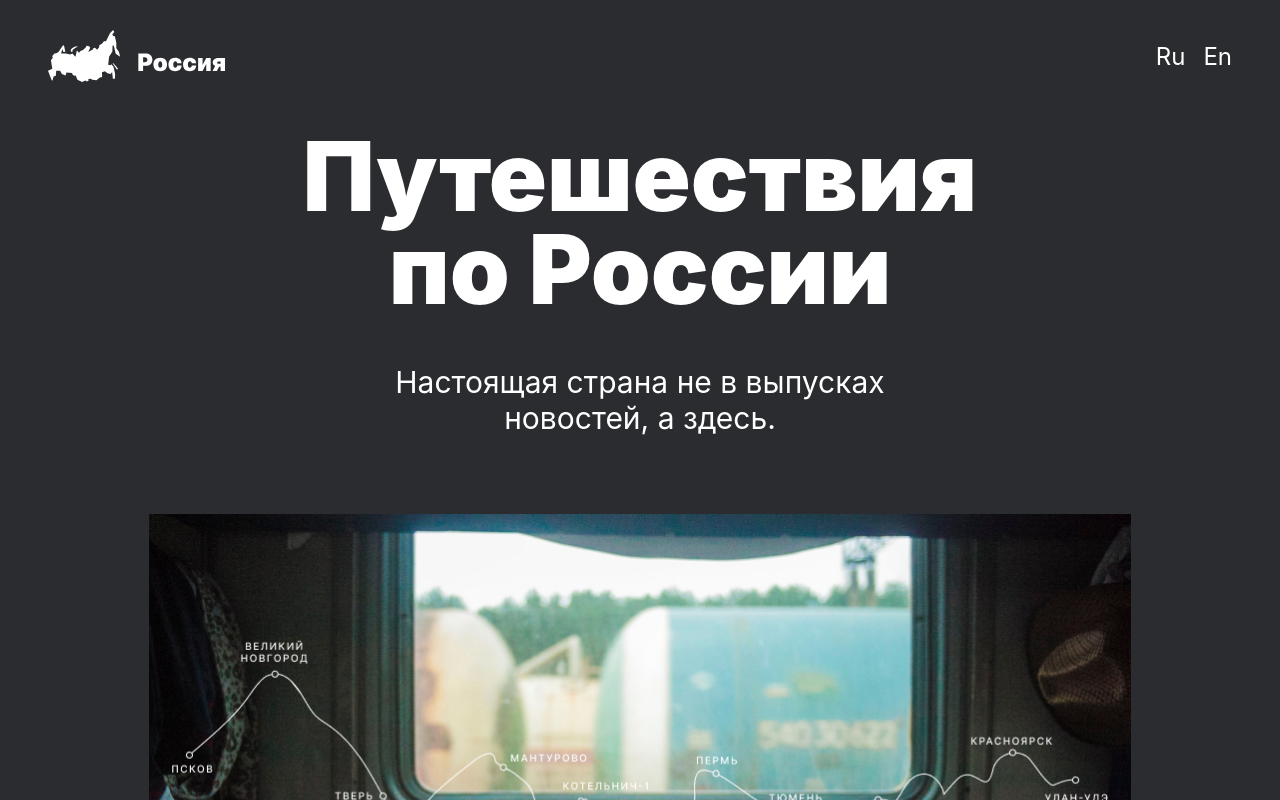
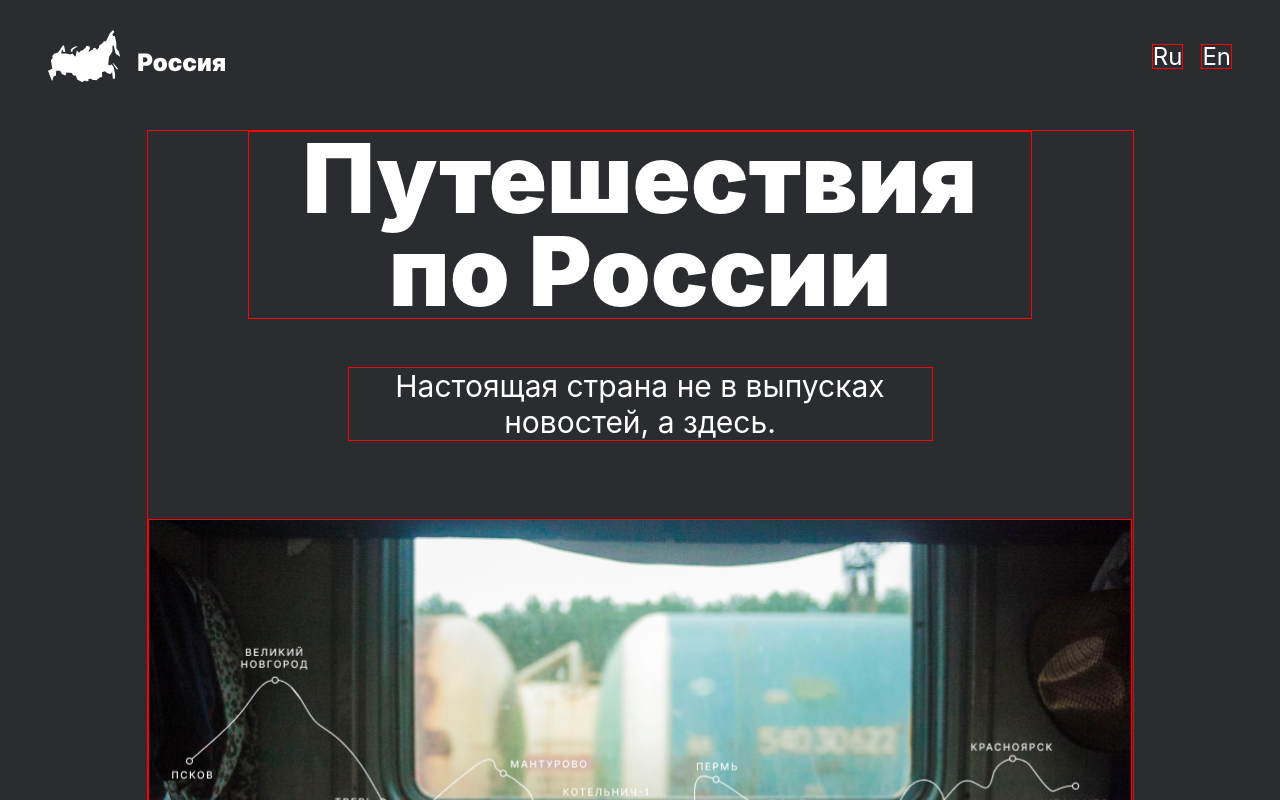
Before and after one commit to TuretskayaIrina/russian-travel, a plain HTML site: page index.html in a window 1280 px wide. Shown: the top 800 px of the page. Drawn offline with Linux system fonts and the light colour scheme.

Commit message:
14th commit

```diff
--- a/blocks/comments/comments.css
+++ b/blocks/comments/comments.css
@@ -4,7 +4,7 @@
 
 .comments {
   max-width: 1184px;
-  margin: 102px auto;
+  margin: 0 auto;
   color: #FFFFFF;
   display: flex;
   flex-direction: column;
--- a/blocks/content-title/content-title.css
+++ b/blocks/content-title/content-title.css
@@ -6,4 +6,5 @@
   max-width: 800px;
   margin: 0 auto 48px;
   color: #fff;
+  white-space: pre-wrap;
 }
--- a/blocks/header/__lang/_active/header__lang_active.css
+++ /dev/null
@@ -1,3 +0,0 @@
-.header__lang_active{
-  text-decoration: underline;
-}
--- a/blocks/header/__lang/header__lang.css
+++ b/blocks/header/__lang/header__lang.css
@@ -1,5 +1,3 @@
-@import url('./_active/header__lang_active.css');
-
 .header__lang {
   text-decoration: none;
   color: white;
@@ -15,4 +13,5 @@
 .header__lang:hover {
   transition: .2s;
   opacity: .7;
+  text-decoration: underline;
 }
--- a/blocks/page/page.css
+++ b/blocks/page/page.css
@@ -4,4 +4,5 @@
   min-width: 320px;
   margin: auto;
   font-family: "Inter", Arial, sans-serif;
+
 }
--- a/index.html
+++ b/index.html
@@ -13,7 +13,7 @@
       <header class="header">
         <div class="header__logo"></div>
         <div class="header__langs">
-          <a href="#" class="header__lang header__lang_active">Ru</a>
+          <a href="#" class="header__lang">Ru</a>
           <a href="#" class="header__lang">En</a>
         </div>
       </header>
@@ -117,7 +117,8 @@
         </section>
 
         <section class="video">
-          <h2 class="content-title">В глубины Земли и в дальний космос</h2>
+          <h2 class="content-title">В глубины Земли
+и в дальний космос</h2>
           <p class="content-subtitle">Видео от студии Stereotactic о местах в России, где ведутся фундаментальные исследования</p>
           <div class="video__container">
             <a href="https://player.vimeo.com/video/81106671" target="_blank" class="video__link">
--- a/pages/index.css
+++ b/pages/index.css
@@ -11,7 +11,7 @@
 @import url('../blocks/cover/cover.css');
 @import url('../blocks/footer/footer.css');
 
-/*Границы для проверки разметки
+Границы для проверки разметки
 div,
 img,
 h1,
@@ -26,4 +26,4 @@ h5,
 section,
 nav {
   border: 1px solid red;
-}*/
+}
```
Also changed, not shown: 1 other file.
